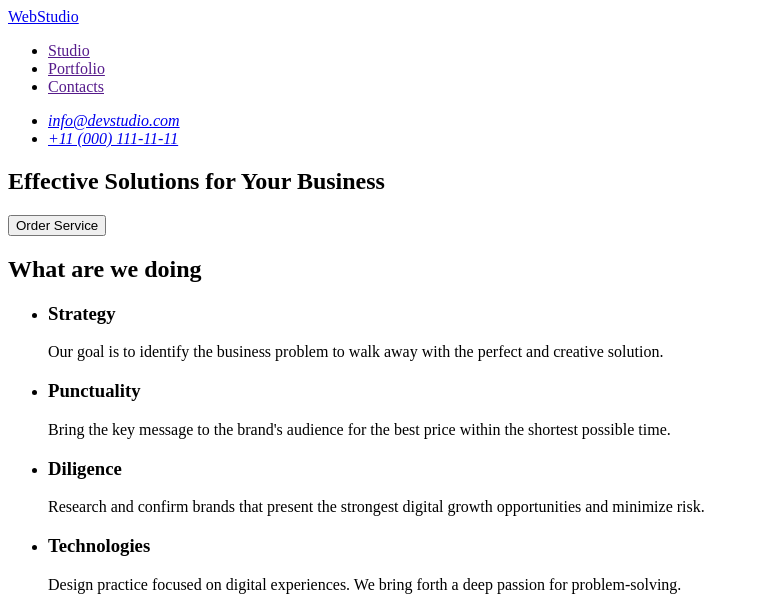
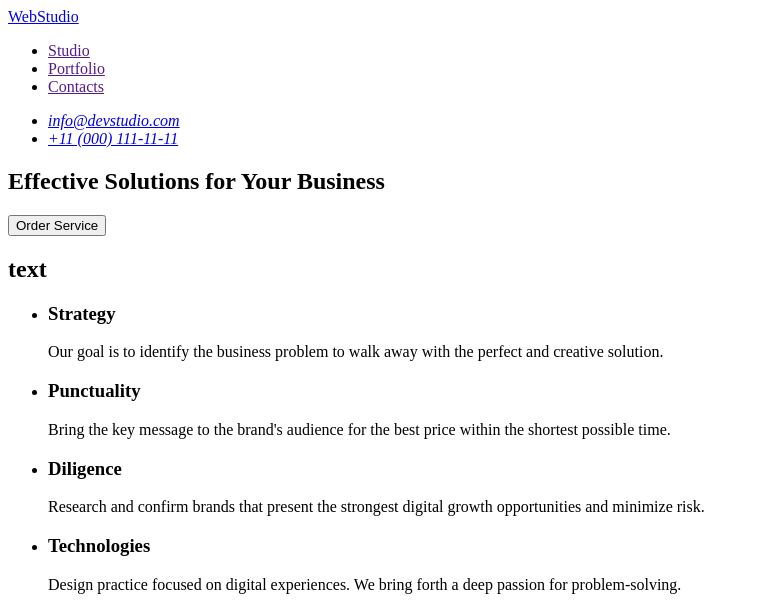
Before and after one commit to OksanaKharun/goit-homework-01, a plain HTML site: page index.html in a window 1280 px wide. Shown: the top 611 px of the page, without its empty margins (0-759 px from the left). Drawn offline with Linux system fonts and the light colour scheme.

Commit message:
Add files via upload

```diff
--- a/index.html
+++ b/index.html
@@ -35,7 +35,7 @@
     </section>
 
     <section>
-       <h2>What are we doing</h2>
+       <h2>text</h2>
         <ul>
             <li>
                <h3>Strategy</h3>
```
